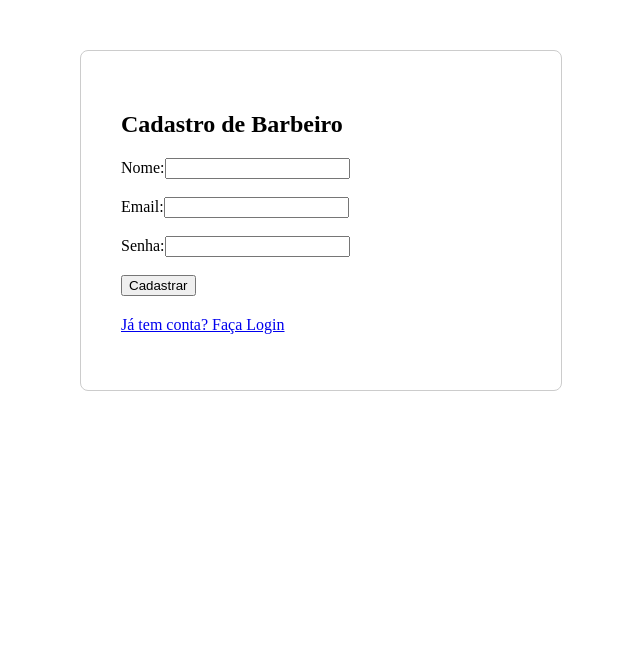
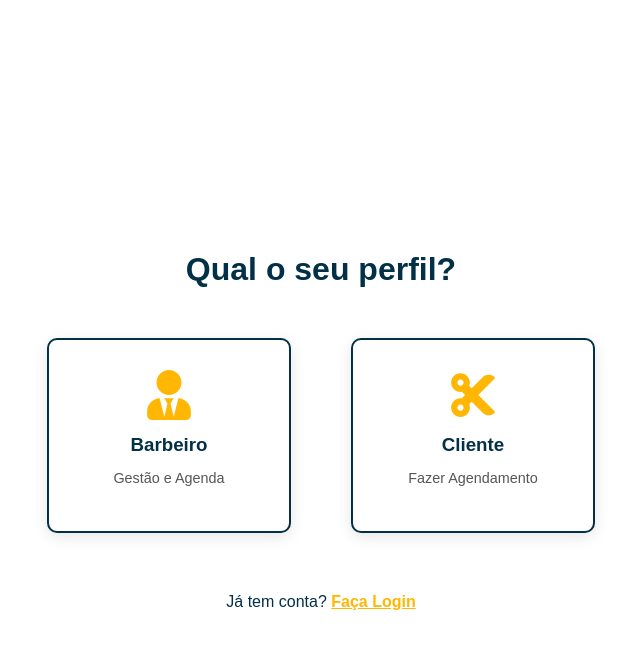
Before and after one commit to euuLuizCarlos/sistema-barbearia, a React app in the folder frontend/: page /register in a window 1280 px wide. Shown: the top 648 px of the page, without its empty margins (319-959 px from the left). Built offline with nearby package versions, Linux system fonts and the light colour scheme; the HTML template or start-up script is replaced by a standard one.

Commit message:
antes de sair de casa

```diff
--- a/frontend/src/App.jsx
+++ b/frontend/src/App.jsx
@@ -55,7 +55,7 @@ function App() {
   useEffect(() => {
     const timer = setTimeout(() => {
       setShowSplash(false);
-    }, 2000); // 4 segundos de delay
+    }, 2000); // 2 segundos de delay
 
     return () => clearTimeout(timer); // Limpa o timer se o componente for desmontado
   }, []);
--- /dev/null
+++ b/frontend/src/components/Auth/EscolhaTipoUsuario.jsx
@@ -0,0 +1,59 @@
+// src/components/Auth/EscolhaTipoUsuario.jsx
+import React from 'react';
+import { useNavigate } from 'react-router-dom';
+import { FaUserTie, FaCut } from 'react-icons/fa';
+
+const EscolhaTipoUsuario = () => {
+    const navigate = useNavigate();
+
+    const handleSelect = (userType) => {
+        // Redireciona de volta para a rota /register, mas com o tipo na URL
+        navigate(`/register?type=${userType}`);
+    };
+
+    const cardStyle = {
+        padding: '30px', margin: '10px', borderRadius: '10px', boxShadow: '0 4px 15px rgba(0, 0, 0, 0.1)',
+        backgroundColor: '#fff', width: '180px', cursor: 'pointer', transition: 'transform 0.2s, box-shadow 0.2s',
+        textAlign: 'center', border: '2px solid #023047', color: '#023047'
+    };
+    const hoverStyle = { transform: 'translateY(-5px)', boxShadow: '0 8px 20px rgba(0, 0, 0, 0.2)' };
+
+
+    return (
+        <div style={{
+            display: 'flex', flexDirection: 'column', justifyContent: 'center', alignItems: 'center',
+            minHeight: '100vh', backgroundColor: '#FFFFFF', fontFamily: 'Arial, sans-serif', padding: '20px'
+        }}>
+            <h1 style={{ marginBottom: '40px', color: '#023047' }}>Qual o seu perfil?</h1>
+
+            <div style={{ display: 'flex', gap: '40px' }}>
+                {/* Opção Barbeiro */}
+                <div
+                    style={cardStyle}
+                    onClick={() => handleSelect('barbeiro')}
+                    onMouseOver={(e) => Object.assign(e.currentTarget.style, hoverStyle)}
+                    onMouseOut={(e) => Object.assign(e.currentTarget.style, { transform: 'translateY(0)', boxShadow: '0 4px 15px rgba(0, 0, 0, 0.1)' })}
+                >
+                    <FaUserTie size={50} style={{ color: '#FFB703', marginBottom: '10px' }} />
+                    <h3 style={{ margin: 0 }}>Barbeiro</h3>
+                    <p style={{ fontSize: '0.9em', color: '#555' }}>Gestão e Agenda</p>
+                </div>
+
+                {/* Opção Cliente */}
+                <div
+                    style={cardStyle}
+                    onClick={() => handleSelect('cliente')}
+                    onMouseOver={(e) => Object.assign(e.currentTarget.style, hoverStyle)}
+                    onMouseOut={(e) => Object.assign(e.currentTarget.style, { transform: 'translateY(0)', boxShadow: '0 4px 15px rgba(0, 0, 0, 0.1)' })}
+                >
+                    <FaCut size={50} style={{ color: '#FFB703', marginBottom: '10px' }} />
+                    <h3 style={{ margin: 0 }}>Cliente</h3>
+                    <p style={{ fontSize: '0.9em', color: '#555' }}>Fazer Agendamento</p>
+                </div>
+            </div>
+            <p style={{ marginTop: '50px', color: '#023047' }}>Já tem conta? <a href="/login" style={{ color: '#FFB703', fontWeight: 'bold' }}>Faça Login</a></p>
+        </div>
+    );
+};
+
+export default EscolhaTipoUsuario;
--- a/frontend/src/pages/Dashboard.jsx
+++ b/frontend/src/pages/Dashboard.jsx
@@ -1,16 +1,29 @@
-// src/pages/Dashboard.jsx
+// src/pages/Dashboard.jsx (NOVO CÓDIGO FINAL)
 import React from 'react';
-import ListaAgendamentos from '../components/Agendamento/ListaAgendamentos';
+import { useAuth } from '../contexts/AuthContext'; // NOVO IMPORT
+import DashboardBarbeiro from './DashboardBarbeiro'; // IMPORT
+import DashboardCliente from './DashboardCliente'; // IMPORT
 
 const Dashboard = () => {
-    return (
-        <div style={{ padding: '20px' }}>
-            <h1>Página Principal (Dashboard)</h1>
-            <p>Seu saldo total e o resumo do dia aparecerão aqui.</p>
+    const { user, isAuthenticated } = useAuth();
 
-            <ListaAgendamentos /> {/* Lista de agendamentos temporária */}
-        </div>
-    );
+    if (!isAuthenticated) {
+        // Redirecionamento de segurança (Embora o PrivateRoute já faça isso)
+        return null;
+    }
+
+    const userType = user?.userType;
+
+    if (userType === 'barbeiro') {
+        return <DashboardBarbeiro />;
+    }
+
+    if (userType === 'cliente') {
+        return <DashboardCliente />;
+    }
+
+    // Caso de usuário logado, mas sem tipo definido (erro)
+    return <h1>Erro: Tipo de usuário desconhecido.</h1>;
 };
 
 export default Dashboard;
--- /dev/null
+++ b/frontend/src/pages/DashboardBarbeiro.jsx
@@ -0,0 +1,53 @@
+// src/pages/DashboardBarbeiro.jsx
+import React from 'react';
+import { Link } from 'react-router-dom';
+import { FaDollarSign, FaCalendarAlt, FaChartLine } from 'react-icons/fa';
+
+const DashboardBarbeiro = () => {
+    // Aqui você pode buscar dados resumidos do dia
+
+    const cardStyle = {
+        padding: '30px',
+        borderLeft: '5px solid #FFB703',
+        boxShadow: '0 4px 10px rgba(0,0,0,0.1)',
+        borderRadius: '8px',
+        width: '300px',
+        textAlign: 'center',
+        textDecoration: 'none',
+        color: '#333',
+        backgroundColor: '#fff'
+    };
+
+    return (
+        <div style={{ padding: '30px' }}>
+            <h1>Bem-vindo, Barbeiro!</h1>
+            <p style={{ marginBottom: '40px', fontSize: '1.1em' }}>Selecione o painel de gestão para começar.</p>
+
+            <div style={{ display: 'flex', gap: '40px', flexWrap: 'wrap' }}>
+
+                {/* Link para Transações/Caixa */}
+                <Link to="/transacoes" style={cardStyle}>
+                    <FaDollarSign size={40} color="#023047" />
+                    <h3 style={{ marginTop: '10px' }}>Controle de Caixa</h3>
+                    <p>Receitas, Despesas e Saldo do Dia.</p>
+                </Link>
+
+                {/* Link para Agenda */}
+                <Link to="/agenda" style={cardStyle}>
+                    <FaCalendarAlt size={40} color="#023047" />
+                    <h3 style={{ marginTop: '10px' }}>Agenda de Clientes</h3>
+                    <p>Visualize e crie novos agendamentos.</p>
+                </Link>
+
+                {/* Link para Relatórios */}
+                <Link to="/relatorio" style={cardStyle}>
+                    <FaChartLine size={40} color="#023047" />
+                    <h3 style={{ marginTop: '10px' }}>Relatórios MoM/YoY</h3>
+                    <p>Análise de lucro e performance.</p>
+                </Link>
+            </div>
+        </div>
+    );
+};
+
+export default DashboardBarbeiro;
--- /dev/null
+++ b/frontend/src/pages/DashboardCliente.jsx
@@ -0,0 +1,31 @@
+// src/pages/DashboardCliente.jsx
+import React from 'react';
+import FormularioAgendamento from '../components/Agendamento/FormularioAgendamento';
+import ListaAgendamentos from '../components/Agendamento/ListaAgendamentos';
+
+const DashboardCliente = () => {
+    // Este dashboard é simples: um formulário e a lista dos SEUS agendamentos
+
+    // A lista de agendamentos do cliente precisa ser filtrada no backend
+
+    return (
+        <div style={{ padding: '30px', maxWidth: '800px', margin: '0 auto' }}>
+            <h1>Seja Bem-vindo!</h1>
+            <p style={{ marginBottom: '30px', fontSize: '1.1em' }}>Crie seu agendamento abaixo:</p>
+
+            <FormularioAgendamento /> {/* O formulário de criação */}
+
+            <hr style={{ margin: '40px 0 20px 0' }} />
+
+            <h2>Meus Agendamentos Futuros</h2>
+            {/* A ListaAgendamentos já está configurada para mostrar apenas agendamentos do Barbeiro Logado
+                (porque a rota /agendamentos filtra por barbeiro_id).
+                Para o cliente, teríamos que mudar o filtro no backend para usar cliente_id.
+                Para o TCC, vamos exibir a lista existente.
+            */}
+            <ListaAgendamentos />
+        </div>
+    );
+};
+
+export default DashboardCliente;
--- a/frontend/src/pages/Register.jsx
+++ b/frontend/src/pages/Register.jsx
@@ -1,17 +1,36 @@
-// src/pages/Register.jsx
+// src/pages/Register.jsx (CÓDIGO FINAL E CORRIGIDO - COM LÓGICA DE ESCOLHA)
 import React, { useState } from 'react';
-import { useNavigate } from 'react-router-dom';
+import { useNavigate, useLocation, Link, Navigate } from 'react-router-dom';
 import api from '../services/api';
+import barberLogo from '../assets/Gemini_Generated_Image_lkroqflkroqflkro.png';
+
+// Importamos a tela de escolha
+import EscolhaTipoUsuario from '../components/Auth/EscolhaTipoUsuario';
 
 const Register = () => {
+    const navigate = useNavigate();
+    const location = useLocation();
+    const queryParams = new URLSearchParams(location.search);
+    const userType = queryParams.get('type');
+
+    // 1. VERIFICAÇÃO CRÍTICA (DEVE SER FEITA ANTES DE QUALQUER HOOK)
+    if (!userType || (userType !== 'barbeiro' && userType !== 'cliente')) {
+        // Se não houver tipo na URL, renderiza a tela de escolha
+        // ATENÇÃO: Retorna o componente DE ESCOLHA AQUI, para evitar que os HOOKS abaixo sejam chamados
+        return <EscolhaTipoUsuario />;
+    }
+
+    // A partir daqui, SÓ ENTRAMOS SE userType for 'barbeiro' ou 'cliente' (Hooks são seguros)
     const [formData, setFormData] = useState({
         nome: '',
         email: '',
         password: '',
+        tipo_usuario: userType, // O campo crucial é setado
     });
     const [message, setMessage] = useState('');
-    const navigate = useNavigate();
+    // ... (continua com as funções handleChange, handleSubmit, etc)
 
+    // ... (funções handleChange e handleSubmit, que permanecem as mesmas) ...
     const handleChange = (e) => {
         const { name, value } = e.target;
         setFormData({ ...formData, [name]: value });
@@ -22,11 +41,7 @@ const Register = () => {
         setMessage('Cadastrando...');
 
         try {
-            const response = await api.post('/auth/register', {
-                nome: formData.nome,
-                email: formData.email,
-                password: formData.password
-            });
+            const response = await api.post('/auth/register', formData);
 
             setMessage(response.data.message + ' Redirecionando para o Login...');
             setTimeout(() => {
@@ -38,24 +53,26 @@ const Register = () => {
             setMessage(errorMessage);
         }
     };
+    // Fim das funções
 
     return (
-        <div style={{ padding: '40px', maxWidth: '400px', margin: '50px auto', border: '1px solid #ccc', borderRadius: '8px' }}>
-            <h2>Cadastro de Barbeiro</h2>
-            <form onSubmit={handleSubmit}>
-                <label>Nome:</label>
-                <input type="text" name="nome" value={formData.nome} onChange={handleChange} required />
-                <br /><br />
-                <label>Email:</label>
-                <input type="email" name="email" value={formData.email} onChange={handleChange} required />
-                <br /><br />
-                <label>Senha:</label>
-                <input type="password" name="password" value={formData.password} onChange={handleChange} required />
-                <br /><br />
-                <button type="submit">Cadastrar</button>
+        <div style={{ padding: '40px', maxWidth: '400px', margin: '50px auto', border: '1px solid #ccc', borderRadius: '8px', textAlign: 'center' }}>
+            <img src={barberLogo} alt="Logo" style={{ width: '80px', marginBottom: '10px' }} />
+            <h2 style={{ color: '#023047' }}>Registro como {userType.toUpperCase()}</h2>
+
+            <form onSubmit={handleSubmit} style={{ marginTop: '20px' }}>
+                <input type="text" name="nome" value={formData.nome} onChange={handleChange} placeholder="Nome Completo" required style={{ width: '100%', padding: '10px', marginBottom: '15px', border: '1px solid #ccc', borderRadius: '4px' }} />
+                <input type="email" name="email" value={formData.email} onChange={handleChange} placeholder="Email" required style={{ width: '100%', padding: '10px', marginBottom: '15px', border: '1px solid #ccc', borderRadius: '4px' }} />
+                <input type="password" name="password" value={formData.password} onChange={handleChange} placeholder="Senha" required style={{ width: '100%', padding: '10px', marginBottom: '20px', border: '1px solid #ccc', borderRadius: '4px' }} />
+                <button type="submit" style={{ width: '100%', padding: '12px', backgroundColor: '#FFB703', color: '#023047', border: 'none', borderRadius: '5px', fontWeight: 'bold', cursor: 'pointer' }}>
+                    Finalizar Cadastro
+                </button>
             </form>
+
             {message && <p style={{ marginTop: '15px', color: message.includes('sucesso') ? 'green' : 'red' }}>{message}</p>}
-            <p style={{ marginTop: '20px' }}><a href="/login">Já tem conta? Faça Login</a></p>
+            <p style={{ marginTop: '20px' }}>
+                <Link to="/login" style={{ color: '#023047' }}>Já tem conta? Faça Login</Link>
+            </p>
         </div>
     );
 };
```
Also changed, not shown: frontend/src/contexts/AuthContext.jsx (+22 -7 lines), 1 other file (tests, documents, lock files or other folders).
